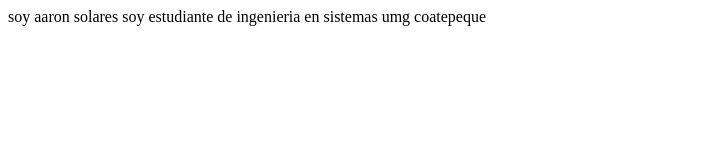
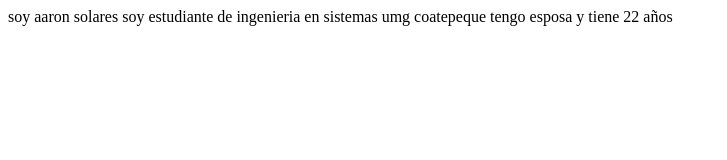
Before and after one commit to Solares-codegt/git-course-text, a plain HTML site: page index.html in a window 1280 px wide. Shown: the whole page, without its empty margins (0-727 px from the left). Drawn offline with Linux system fonts and the light colour scheme.

Commit message:
agregue la edad de mi esposa

```diff
--- a/index.html
+++ b/index.html
@@ -10,5 +10,6 @@
     soy aaron solares
     soy estudiante de ingenieria en sistemas
     umg coatepeque
+    tengo esposa y tiene 22 años
 </body>
 </html>
```
